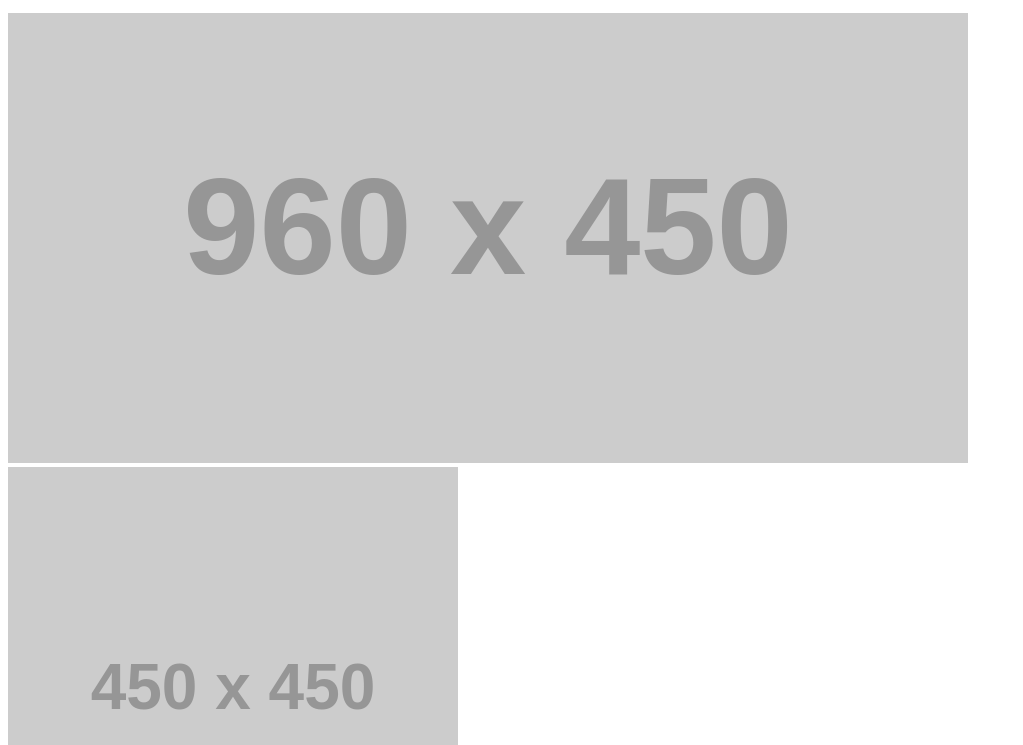
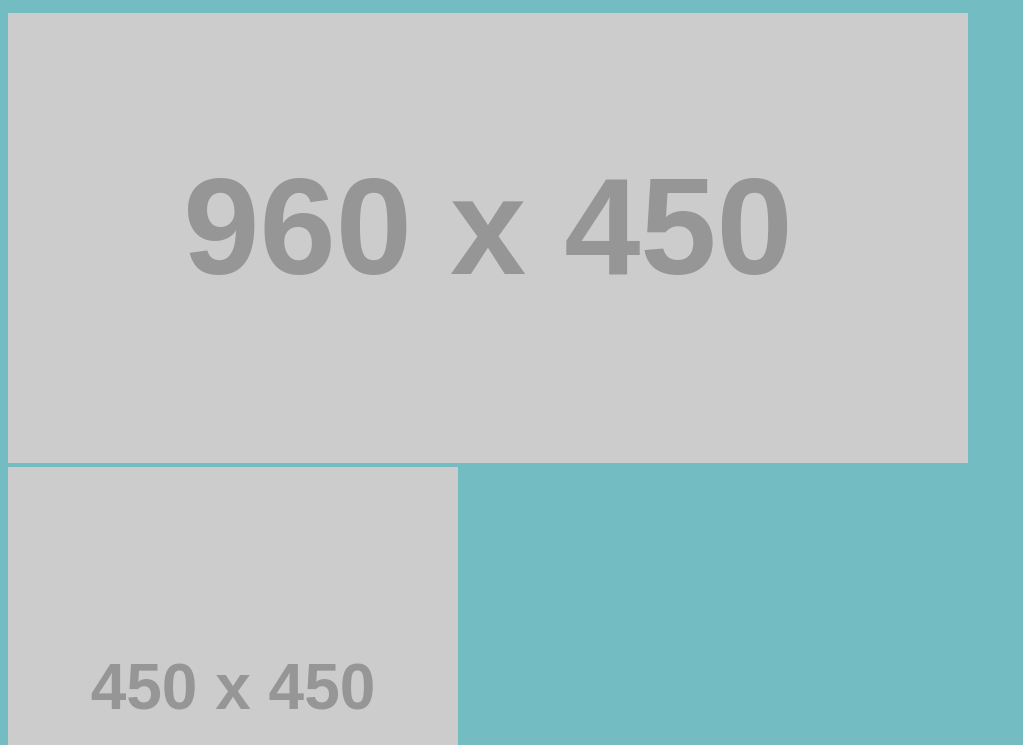
Before and after one commit to mummj/VS-Code_Demo, a plain HTML site: page index.html in a window 1280 px wide. Shown: the part 127-872 px from the top of the page, without its empty margins (0-1023 px from the left). Drawn offline with Linux system fonts and the light colour scheme; placeholder pictures from the web are drawn by us.

Commit message:
added CSS and looked at adobe color wheel

```diff
--- a/index.html
+++ b/index.html
@@ -4,6 +4,7 @@
   <meta charset="UTF-8">
   <meta http-equiv="X-UA-Compatible" content="IE=edge">
   <meta name="viewport" content="width=device-width, initial-scale=1.0">
+  <link rel="stylesheet" href="style.css">
   <title>VS-Code Demo</title>
 </head>
 <body>
--- /dev/null
+++ b/style.css
@@ -0,0 +1,3 @@
+body{
+  background-color: #73BDC2;
+}
```
